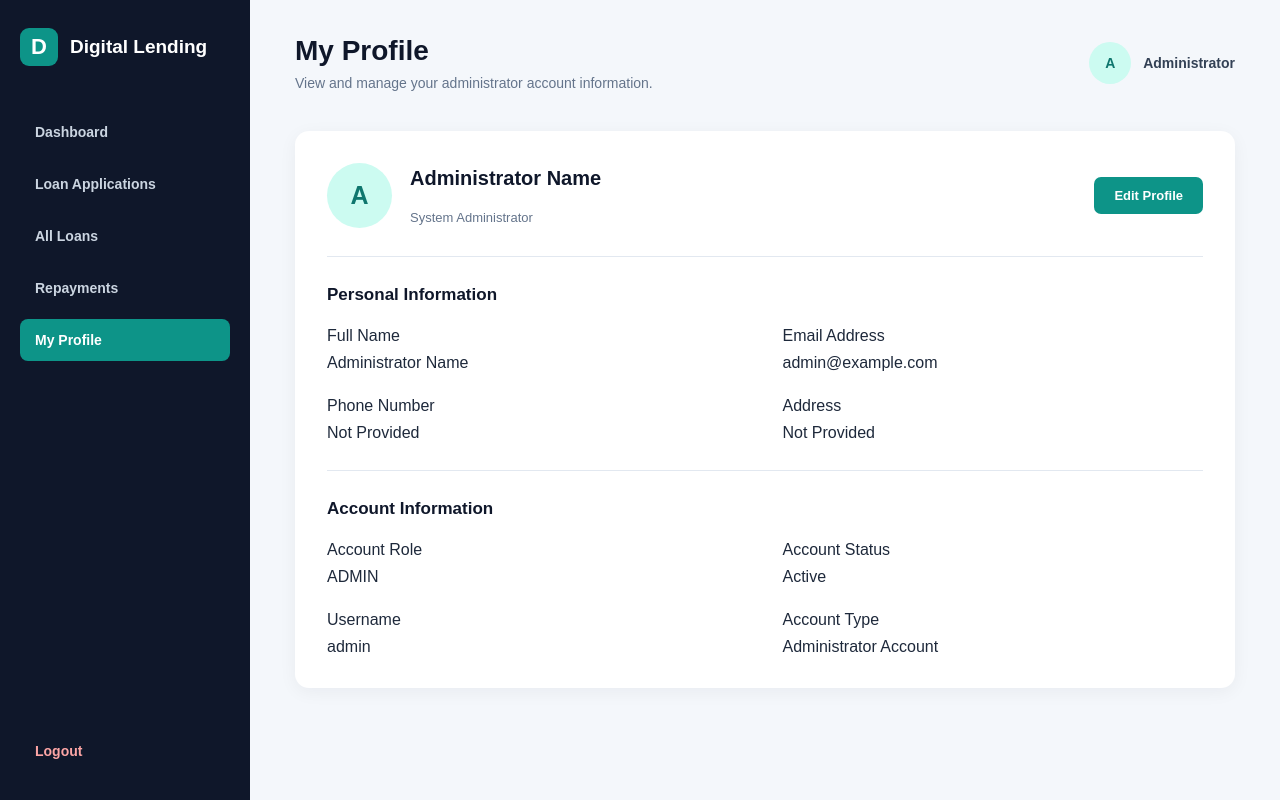
After one commit to hey-pranay/digital-lending-system, a Spring Boot app: page /admin/profile in a window 1280 px wide. The commit adds this page. Run offline with Spring Boot 4, Linux system fonts and the light colour scheme.

Commit message:
feat(admin): add administrator profile page

```diff
--- a/src/main/java/com/sprint/lending/controller/AdminControllerPage.java
+++ b/src/main/java/com/sprint/lending/controller/AdminControllerPage.java
@@ -28,5 +28,10 @@ public class AdminControllerPage {
         return "admin/repayments";
     }
 
+    @GetMapping("/profile")
+    public String adminProfilePage() {
+        return "admin/profile";
+    }
+
 
 }
--- /dev/null
+++ b/src/main/resources/templates/admin/profile.html
@@ -0,0 +1,123 @@
+
+<!DOCTYPE html>
+<html lang="en" xmlns:th="http://www.thymeleaf.org">
+<head>
+  <meta charset="UTF-8">
+  <meta name="viewport" content="width=device-width, initial-scale=1.0">
+  <title>Admin Profile | Digital Lending</title>
+  <link rel="stylesheet" th:href="@{/css/style.css}">
+</head>
+<body class="dashboard-page">
+
+<div class="dashboard-container">
+
+  <!-- Admin Sidebar -->
+  <aside th:replace="~{fragments/common :: adminSidebar('profile')}"></aside>
+
+  <!-- Main Content -->
+  <main class="dashboard-main">
+
+    <header class="dashboard-header">
+      <div>
+        <h1>My Profile</h1>
+        <p>View and manage your administrator account information.</p>
+      </div>
+
+      <div class="dashboard-user">
+        <div class="user-avatar">A</div>
+        <span>Administrator</span>
+      </div>
+    </header>
+
+    <!-- Profile Information -->
+    <section class="profile-section">
+
+      <div class="profile-header">
+
+        <div class="profile-avatar">A</div>
+
+        <div class="profile-heading">
+          <h2>Administrator Name</h2>
+          <p>System Administrator</p>
+        </div>
+
+        <button type="button" class="edit-profile-button">
+          Edit Profile
+        </button>
+
+      </div>
+
+      <div class="profile-divider"></div>
+
+      <!-- Personal Information -->
+      <div class="profile-details-section">
+
+        <h3>Personal Information</h3>
+
+        <div class="profile-details-grid">
+
+          <div class="profile-detail">
+            <label>Full Name</label>
+            <p>Administrator Name</p>
+          </div>
+
+          <div class="profile-detail">
+            <label>Email Address</label>
+            <p>admin@example.com</p>
+          </div>
+
+          <div class="profile-detail">
+            <label>Phone Number</label>
+            <p>Not Provided</p>
+          </div>
+
+          <div class="profile-detail">
+            <label>Address</label>
+            <p>Not Provided</p>
+          </div>
+
+        </div>
+
+      </div>
+
+      <div class="profile-divider"></div>
+
+      <!-- Account Information -->
+      <div class="profile-details-section">
+
+        <h3>Account Information</h3>
+
+        <div class="profile-details-grid">
+
+          <div class="profile-detail">
+            <label>Account Role</label>
+            <p>ADMIN</p>
+          </div>
+
+          <div class="profile-detail">
+            <label>Account Status</label>
+            <p>Active</p>
+          </div>
+
+          <div class="profile-detail">
+            <label>Username</label>
+            <p>admin</p>
+          </div>
+
+          <div class="profile-detail">
+            <label>Account Type</label>
+            <p>Administrator Account</p>
+          </div>
+
+        </div>
+
+      </div>
+
+    </section>
+
+  </main>
+
+</div>
+
+</body>
+</html>
--- a/src/main/resources/templates/fragments/common.html
+++ b/src/main/resources/templates/fragments/common.html
@@ -97,6 +97,11 @@
             Repayments
         </a>
 
+        <a th:href="@{/admin/profile}"
+           th:classappend="${activePage == 'profile'} ? ' active' : ''">
+            My Profile
+        </a>
+
     </nav>
 
     <a th:href="@{/login}" class="dashboard-logout">Logout</a>
```
